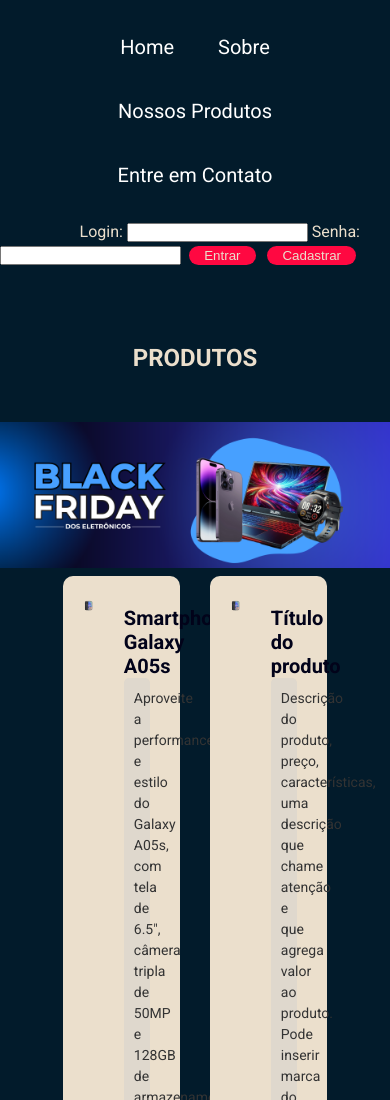
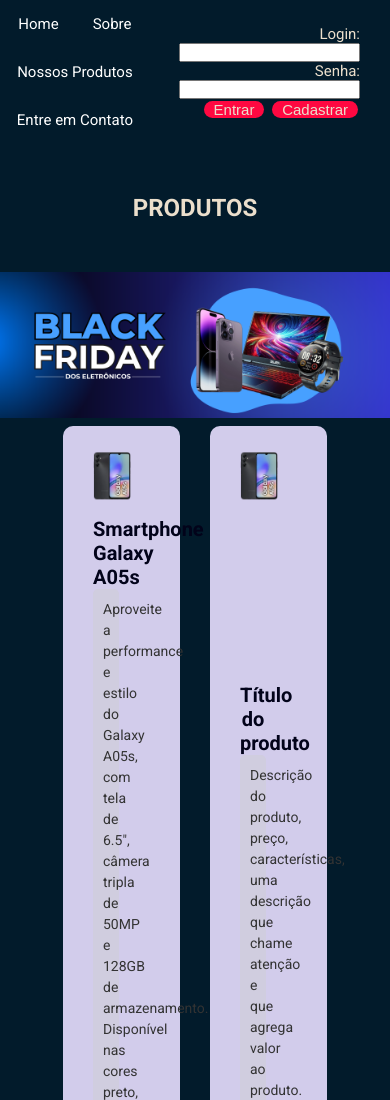
Before and after one commit to bswbruno/lojinha, a plain HTML site: page produtos.html in a window 390 px wide. Shown: the top 1100 px of the page. Drawn offline with Linux system fonts and the light colour scheme.

Commit message:
adicionando responsividade

```diff
--- a/style/style.css
+++ b/style/style.css
@@ -531,14 +531,15 @@
     background-image: linear-gradient(to top, #02031a , #021b2b 60%);
 }
 
-@media screen and (max-width: 1280px) {
+@media screen and (max-width: 1340px) {
 
     .menu-desktop {
         width: 100%;
         background-color: var(--cor--two);
         display: flex;
         justify-content: space-between;
-        flex-direction: column;
+        align-content: center;
+        flex-direction: row;
 
 
     }
@@ -547,10 +548,11 @@
         text-align: right;
         align-content: space-between;
         color: var(--cor--five);
-        align-content: space-between;
+        justify-content: center;
         align-items: center;
         align-self: center;
-        padding-bottom: 25px;
+        font-size: 15px;
+
 
     }
 
@@ -561,16 +563,17 @@
 
     input[type="submit"] {
         background-color: var(--cor--for);
-        padding: 2px 15px;
+        padding: 0px 10px;
         border: none;
         color: var(--cor--five);
         border-radius: 10px;
-        margin: 4px;
+        margin: 2px;
+        font-size: 15px;
     }
 
 
     .menu-desktop ul {
-        padding: 15px;
+        padding: 0px;
         text-align: center;
 
 
@@ -578,17 +581,62 @@
 
     .menu-desktop ul li {
         display: inline-block;
-        padding: 20px;
-        font-size: 20px;
+        padding: 15px;
+        font-size: 15px;
         font-family: var(--font--one);
 
     }
 
-    .menu-desktop ul li a {
-        text-decoration: none;
-        cursor: pointer;
-        color: white;
+    .produto {
+        display: flex;
+        flex-direction: column;
+
+
+        background-color: #d2cceb;
+        border-radius: 10px;
+        transition: transform 0.3s;
     }
 
 
+
+    .single-product {
+
+        max-width: 100%;
+
+
+    }
+
+    .single-product img {
+        width: 100%;
+        height: auto;
+        border-radius: 10px;
+
+    }
+
+    .descricao-cel {
+        width: 100%;
+        box-sizing: border-box;
+    }
+
+    .descricao-cel h3 {
+        margin-top: 0;
+        text-align: center;
+        font-size: 20px;
+        color: var(--cor--one);
+    }
+
+    .descricao-cel p {
+        background-color: #cccccc6b;
+        color: #333;
+
+        border-radius: 5px;
+        font-size: 14px;
+        line-height: 1.5;
+        text-align: center;
+        height: auto;
+    }
+
+
+
+
   }
```
